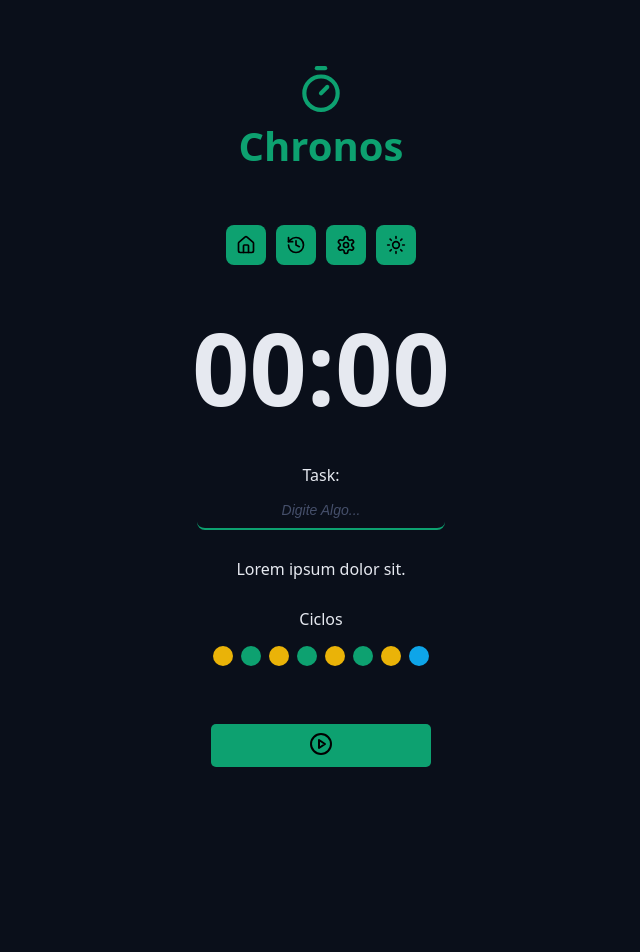
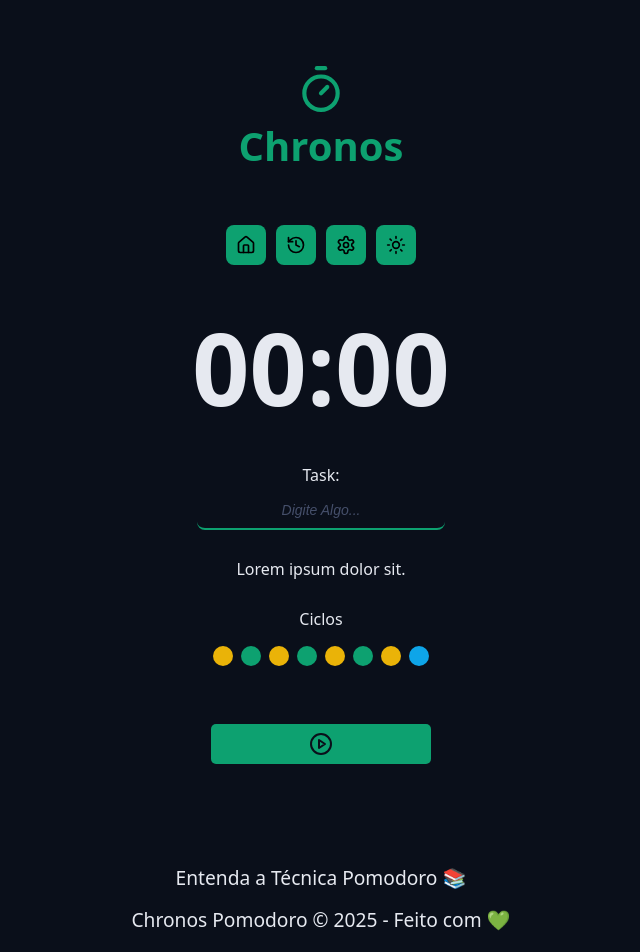
Before and after one commit to NoletoAna/chronos-pomodoro, a React (Vite) app: page / in a window 1280 px wide. Shown: the top 952 px of the page, without its empty margins (319-959 px from the left). Before the commit the page ends 800 px from the top, so only its background shows below. Built offline with nearby package versions, Linux system fonts and the light colour scheme.

Commit message:
style: Finalize the home design by adding the button and footer

```diff
--- a/src/App.tsx
+++ b/src/App.tsx
@@ -6,7 +6,11 @@ import Menu from './components/Menu';
 import CountDown from './components/CountDown';
 import Input from './components/Input/input';
 import Cycles from './components/Cycles/index';
-import Button from './components/Button/input';
+import Button from './components/Button/Button';
+import { CirclePlay } from 'lucide-react';
+import { StopCircle } from 'lucide-react';
+import Footer from './components/Footer/Footer';
+
 
 // PascalCase 'ExeploDeComponente': primeira letra de cada palavra maiúscula
 export function App() {
@@ -33,9 +37,12 @@ export function App() {
 						<Cycles />
 					</div>
 					<div className="formRow">
-						<Button />
+						<Button icon={<CirclePlay />} />
 					</div>
 				</form>
+			</Container>
+			<Container>
+				<Footer/>
 			</Container>
 		</>
 	);
--- /dev/null
+++ b/src/components/Button/Button.tsx
@@ -0,0 +1,17 @@
+import { ReactNode } from 'react';
+import styles from './styles.module.css';
+
+type ButtonProps = {
+    icon: ReactNode;
+    color?: 'green' | 'red';
+} & React.ComponentProps<'button'>;
+
+export default function Button({ icon, color = 'green', ...props }: ButtonProps) {
+    return (
+        <>
+            <button className={`${styles.button} ${styles[color]}`}{...props}>
+                {icon}
+            </button>
+        </>
+    );
+}
--- a/src/components/Button/input.tsx
+++ /dev/null
@@ -1,19 +0,0 @@
-import { ReactNode } from 'react';
-import styles from './styles.module.css';
-import { CirclePlay } from 'lucide-react';
-
-type ButtonProps = {
-    label?: ReactNode;
-    id: string;
-    icon?:ReactNode;
-} & React.ComponentProps<'button'>;
-
-export default function Button({ }: ButtonProps) {
-    return (
-        <>
-            <button className={styles.button}>
-                <CirclePlay className=''/>
-            </button>
-        </>
-    );
-}
--- a/src/components/Button/styles.module.css
+++ b/src/components/Button/styles.module.css
@@ -1,29 +1,27 @@
-.input {
+.button{
+	align-items: center;
+	display: flex;
+	justify-content: center;
 	border: none;
-	text-align: center;
-	font-size: 1.8rem;
 	padding: 0.8rem;
-	color: var(--text-default);
-	outline: none;
-	border: 0.2rem solid var(transparent);
-	border-bottom: 0.2rem solid var(--primary);
-	background: none;
+	border-radius: 0.5rem;
+	width: 22rem;
+	margin-top: 3rem;
+	cursor: pointer;
+}
+
+.button:hover{
+	filter: brightness(80%);
 	transition: all 0.1s ease-in-out;
-	border-radius: 0.8rem;
+}
+
+.green{
+	background-color: var(--primary);
+	color: var(--text-over-primary);
 
 }
 
-.input:focus {
-	border: 0.2rem solid var(--primary);
+.red{
+	background-color: var(--error);
+	color: var(--text-over-error);
 }
-
-.input::placeholder {
-	color: var(--gray-500);
-	font-size: 1.4rem;
-	font-style: italic;
-}
-
-.input:disabled{
-	border-bottom: 0.2rem solid var(--disabled);
-	color: var(--text-muted);
-}
--- /dev/null
+++ b/src/components/Footer/Footer.tsx
@@ -0,0 +1,10 @@
+import styles from './styles.module.css'
+
+export default function Footer() {
+    return (
+        <footer className={styles.footer}>
+            <a href="" className={styles.linkFooter}>Entenda a Técnica Pomodoro 📚</a>
+            <a href="" className={styles.linkFooter}>Chronos Pomodoro &copy; {new Date().getFullYear()} - Feito com 💚</a>
+        </footer>
+    );
+}
--- /dev/null
+++ b/src/components/Footer/styles.module.css
@@ -0,0 +1,16 @@
+.footer{
+	display: grid;
+	gap: 1.5rem;
+	margin-top: 10rem;
+}
+
+.linkFooter{
+	color: var(--text-default);
+	text-decoration: none;
+	font-size: clamp(1.2rem, 1.5vw, 2rem);
+}
+
+.linkFooter:hover{
+	filter: brightness(80%);
+	transition: all 0.1s ease-in-out;
+}
--- a/src/styles/global.css
+++ b/src/styles/global.css
@@ -32,12 +32,3 @@ body {
 	align-items: center;
 	gap: 0.5rem;
 }
-
-button{
-	border: none;
-	padding: 0.8rem;
-	border-radius: 0.5rem;
-	width: 22rem;
-	background-color: var(--primary);
-	margin-top: 3rem;
-}
```
